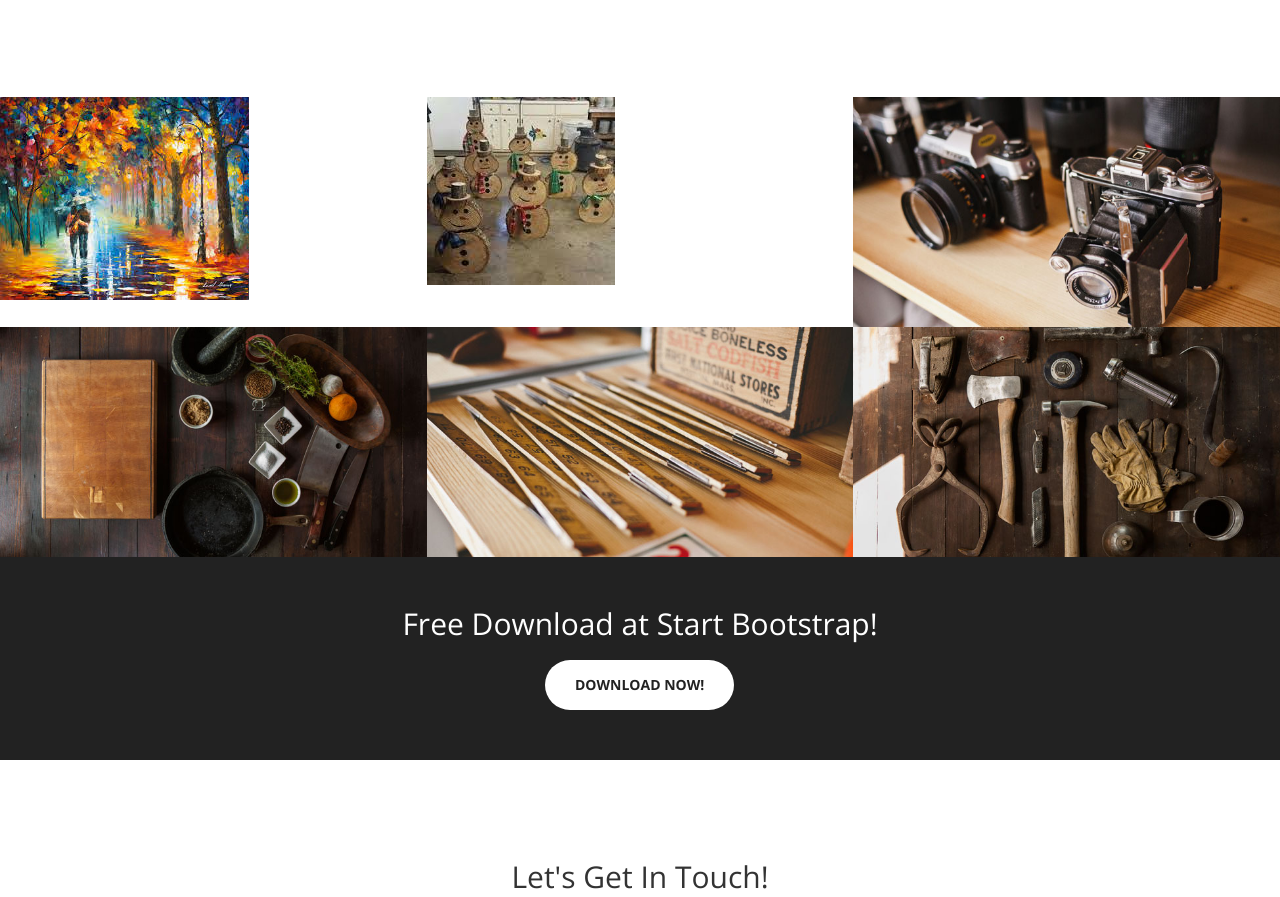
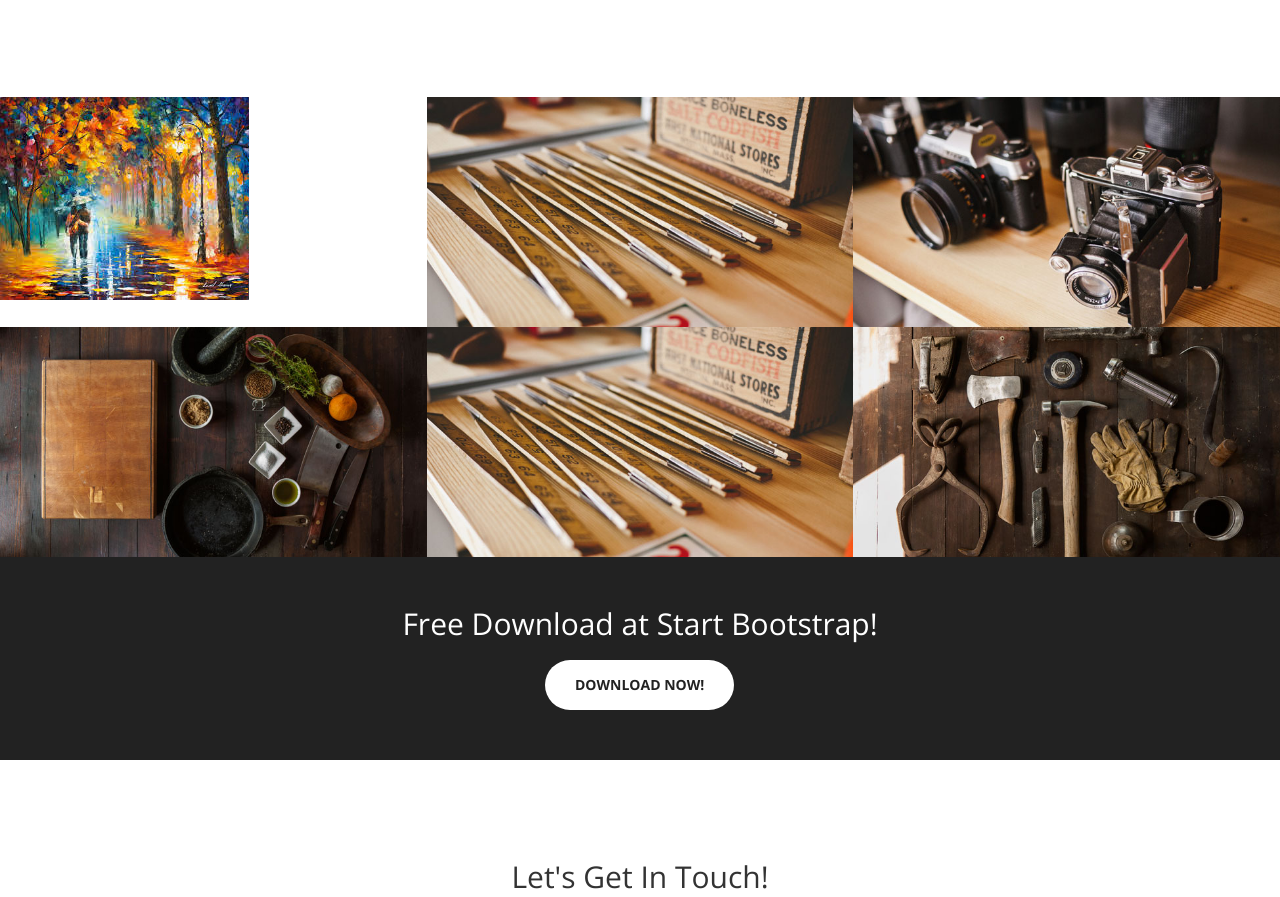
Before and after one commit to meolanonales/creative.github.io, a website: page index.html in a window 1280 px wide. Shown: the part 1529-2426 px from the top of the page. Drawn offline with nearby package versions, Linux system fonts and the light colour scheme.

Commit message:
Update index.html

```diff
--- a/index.html
+++ b/index.html
@@ -153,7 +153,7 @@
                 </div>
                 <div class="col-lg-4 col-sm-6">
                     <a href="img/portfolio/fullsize/2.jpg" class="portfolio-box">
-                        <img src="https://github.com/meolanonales/creative.github.io/blob/master/img/woodsss.jpg?raw=true"  class="img-responsive" alt="">
+                        <img src="img/portfolio/thumbnails/5.jpg"  class="img-responsive" alt="">
                         <div class="portfolio-box-caption">
                             <div class="portfolio-box-caption-content">
                                 <div class="project-category text-faded">
```
